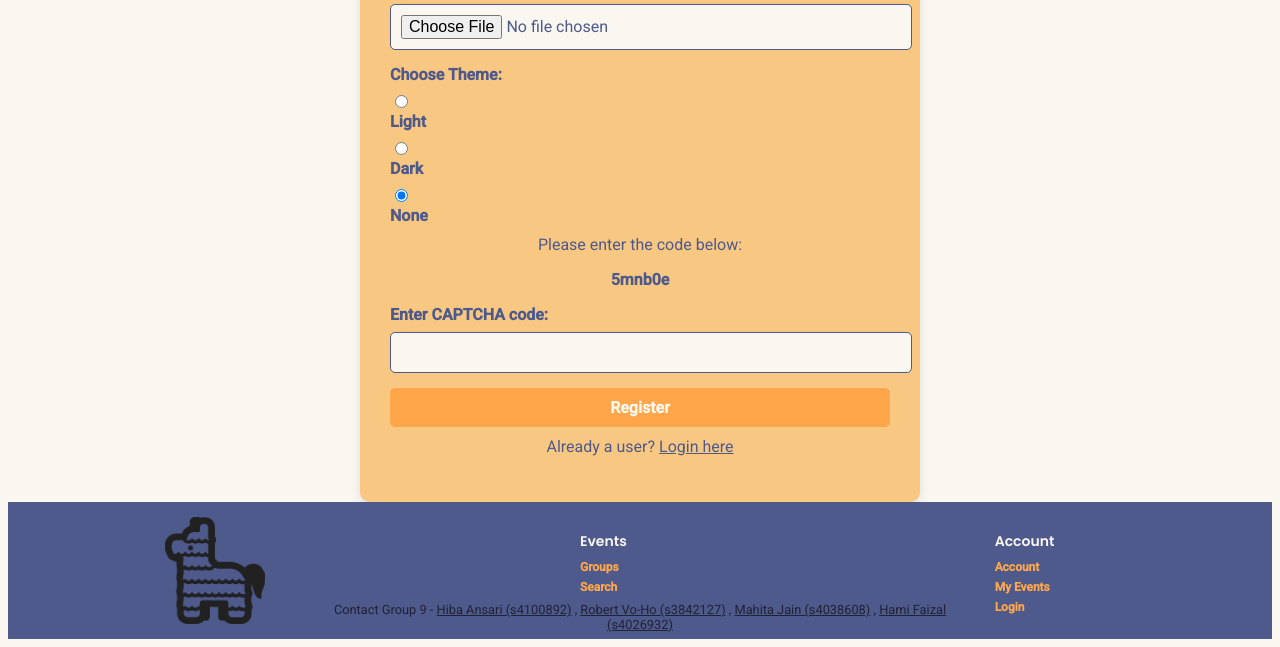
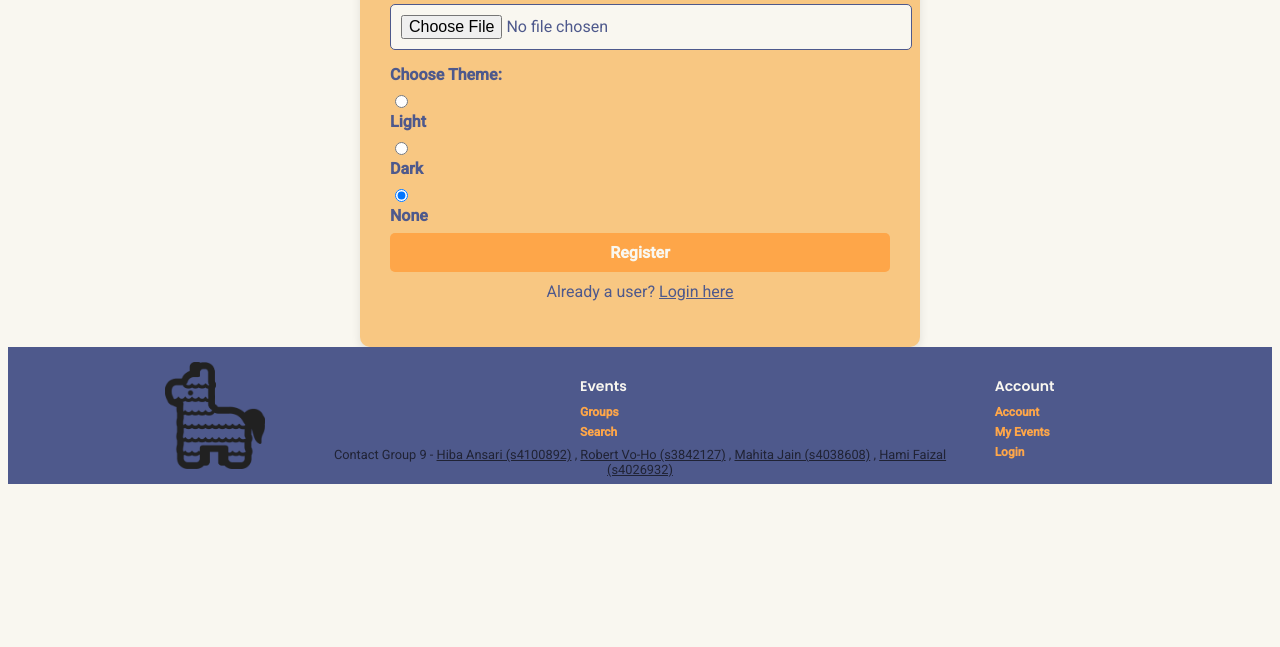
Before and after one commit to hiba-ansari/event-hub, a PHP site: page /account.php in a window 1280 px wide. Shown: the part 795-1442 px from the top of the page. After the commit the page ends 1279 px from the top, so only its background shows below. Run offline with PHP 8.4, Linux system fonts and the light colour scheme.

Commit message:
refactor(profilePage): remove CAPTCHA functionality from login and registration
- Remove CAPTCHA generation, validation, and user input from account.php and login.php
- Remove CAPTCHA related code from both PHP files
- Update login and registration forms to remove CAPTCHA input fields
- Adjust error handling to remove CAPTCHA related messages

```diff
--- a/profilePage/account.php
+++ b/profilePage/account.php
@@ -19,12 +19,6 @@ try {
 $error_message = '';
 $success_message = '';
 
-// Generate a random CAPTCHA code if not already set
-if (!isset($_SESSION['captcha_code'])) {
-    $_SESSION['captcha_code'] = substr(str_shuffle("0123456789abcdefghijklmnopqrstuvwxyz"), 0, 6);
-}
-$captcha_code = $_SESSION['captcha_code'];
-
 // Handle form submission
 if ($_SERVER["REQUEST_METHOD"] == "POST") {
     $username = trim($_POST['username']);
@@ -36,12 +30,9 @@ if ($_SERVER["REQUEST_METHOD"] == "POST") {
     $isAdmin = isset($_POST['isAdmin']) ? 1 : 0;
     $adminPassword = isset($_POST['admin_password']) ? $_POST['admin_password'] : '';
     $theme = isset($_POST['theme']) ? $_POST['theme'] : 'none';
-    $captcha_response = $_POST['captcha_code'];
 
-    // Check CAPTCHA
-    if ($captcha_response !== $_SESSION['captcha_code']) {
-        $error_message = "Incorrect CAPTCHA code. Please try again.";
-    } elseif (empty($username) || empty($email) || empty($password)) {
+    // Validate required fields
+    if (empty($username) || empty($email) || empty($password)) {
         $error_message = "Please fill in all required fields.";
     } elseif ($isAdmin && $adminPassword !== 'rmit123') {
         $error_message = "Invalid admin password. Please enter the correct password to create an admin account.";
@@ -105,7 +96,6 @@ if ($_SERVER["REQUEST_METHOD"] == "POST") {
 
                 if ($stmt->execute()) {
                     $success_message = "Account created successfully!";
-                    unset($_SESSION['captcha_code']); // Clear CAPTCHA after successful registration
                 } else {
                     $error_message = "There was an error creating your account. Please try again.";
                 }
@@ -201,14 +191,6 @@ if ($_SERVER["REQUEST_METHOD"] == "POST") {
             <input type="radio" id="none" name="theme" value="none" <?php if(!isset($theme) || $theme == 'none') echo 'checked'; ?>>
             <label for="none">None</label>
 
-            <!-- CAPTCHA -->
-            <div class="captcha-container">
-                <p>Please enter the code below:</p>
-                <p><strong><?php echo htmlspecialchars($captcha_code); ?></strong></p>
-                <label for="captcha_code">Enter CAPTCHA code:</label>
-                <input type="text" id="captcha_code" name="captcha_code" required>
-            </div>
-
             <button type="submit">Register</button>
         </form>
         <p>Already a user? <a href="login.php">Login here</a></p>
```
Also changed, not shown: profilePage/login.php (+1 -17 lines).
